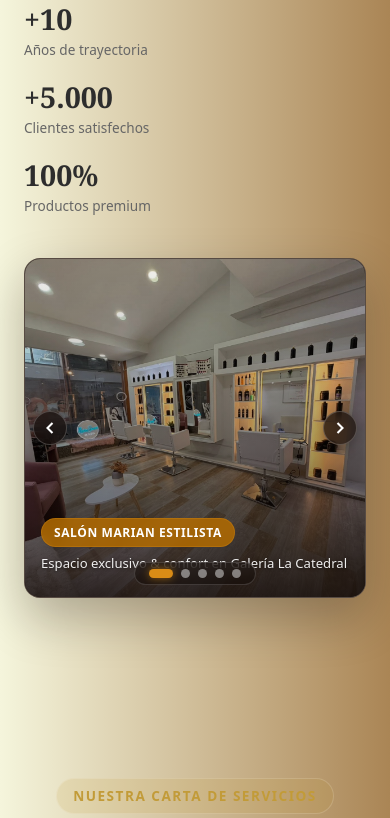
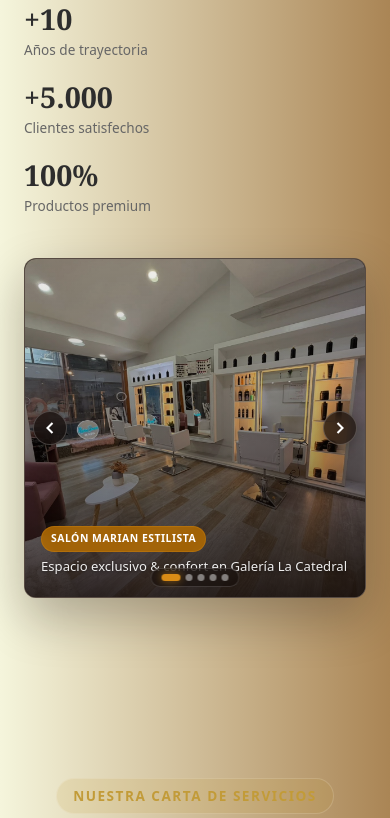
Before and after one commit to PueblaTL/Peluqueria_Marian_Estilista, a PHP site: page /marian-estilista/frontend/index.html in a window 390 px wide. Shown: the part 1031-1849 px from the top of the page. Run offline with PHP 8.4, Linux system fonts and the light colour scheme; data that the repository does not hold is empty; some libraries are stand-ins or nearby versions.

Commit message:
cambios estilo about me + fix responsive carrusel

```diff
--- a/frontend/css/styles.css
+++ b/frontend/css/styles.css
@@ -1672,11 +1672,11 @@ h6 {
 }
 
 .about-experience-badge {
+  background-color: rgba(250, 250, 250, 0.63);
   position: absolute;
   left: 20px;
   bottom: 30px;
   z-index: 5;
-  background: var(--dark-surface);
   color: var(--white);
   padding: 16px 22px;
   border-radius: var(--radius-md);
@@ -3713,6 +3713,7 @@ textarea.form-control {
 /* ==========================================================================
    HERO CAROUSEL — MARIAN ESTILISTA
    ========================================================================== */
+
 .hero-carousel {
   position: relative;
   width: 100%;
@@ -3720,9 +3721,11 @@ textarea.form-control {
   max-height: 72vh;
   border-radius: var(--radius-lg, 16px);
   overflow: hidden;
+
   box-shadow: 0 20px 48px rgba(18, 10, 7, 0.26);
   border: 1px solid rgba(214, 196, 179, 0.35);
   background-color: var(--color-black, #120A07);
+
   user-select: none;
   touch-action: pan-y;
 }
@@ -3735,14 +3738,18 @@ textarea.form-control {
 
 .carousel-slide {
   position: absolute;
-  top: 0;
-  left: 0;
+  inset: 0;
   width: 100%;
   height: 100%;
+
   opacity: 0;
   visibility: hidden;
   transform: scale(1.03);
-  transition: opacity 0.7s cubic-bezier(0.4, 0, 0.2, 1), transform 0.7s cubic-bezier(0.4, 0, 0.2, 1);
+
+  transition:
+    opacity 0.7s cubic-bezier(0.4, 0, 0.2, 1),
+    transform 0.7s cubic-bezier(0.4, 0, 0.2, 1);
+
   z-index: 1;
   will-change: opacity, transform;
 }
@@ -3766,15 +3773,25 @@ textarea.form-control {
   content: "";
   position: absolute;
   inset: 0;
-  background: linear-gradient(180deg, rgba(18, 10, 7, 0.05) 0%, rgba(18, 10, 7, 0.35) 55%, rgba(18, 10, 7, 0.85) 100%);
+
+  background: linear-gradient(180deg,
+      rgba(18, 10, 7, 0.05) 0%,
+      rgba(18, 10, 7, 0.35) 55%,
+      rgba(18, 10, 7, 0.85) 100%);
+
   pointer-events: none;
 }
 
+/* Texto */
 .carousel-caption {
   position: absolute;
-  bottom: 28px;
+
+  /* Reservamos espacio para los dots */
+  bottom: 56px;
+
   left: 24px;
   right: 24px;
+
   z-index: 3;
   color: var(--color-white, #FFFFFF);
   pointer-events: none;
@@ -3782,46 +3799,69 @@ textarea.form-control {
 
 .carousel-tag {
   display: inline-block;
+
   padding: 4px 12px;
+  margin-bottom: 6px;
+
   background: rgba(179, 107, 0, 0.85);
   color: #FFFFFF;
+
   border-radius: 20px;
+  border: 1px solid rgba(217, 140, 22, 0.3);
+
   font-size: 0.75rem;
   font-weight: 600;
   text-transform: uppercase;
   letter-spacing: 0.05em;
-  margin-bottom: 6px;
+
   backdrop-filter: blur(4px);
-  border: 1px solid rgba(217, 140, 22, 0.3);
 }
 
 .carousel-caption p {
   margin: 0;
+
   font-size: 0.98rem;
+  line-height: 1.45;
   font-weight: 400;
+
   color: rgba(255, 255, 255, 0.92);
   text-shadow: 0 1px 3px rgba(0, 0, 0, 0.5);
 }
 
-/* Controles de flecha */
+
+/* ==========================================================================
+   FLECHAS
+   ========================================================================== */
+
 .carousel-arrow {
   position: absolute;
+
   top: 50%;
   transform: translateY(-50%);
+
   width: 44px;
   height: 44px;
+
   border-radius: 50%;
+  border: 1px solid rgba(255, 255, 255, 0.2);
+
   background: rgba(18, 10, 7, 0.65);
   backdrop-filter: blur(8px);
-  border: 1px solid rgba(255, 255, 255, 0.2);
+
   color: var(--color-white, #FFFFFF);
+
   display: flex;
   align-items: center;
   justify-content: center;
+
   cursor: pointer;
+
   z-index: 5;
+
   transition: all 0.25s ease;
+
   padding: 0;
+
   box-shadow: 0 4px 12px rgba(0, 0, 0, 0.25);
 }
 
@@ -3829,7 +3869,9 @@ textarea.form-control {
   background: var(--color-gold, #B36B00);
   border-color: var(--color-gold, #B36B00);
   color: #FFFFFF;
+
   transform: translateY(-50%) scale(1.08);
+
   box-shadow: 0 6px 16px rgba(179, 107, 0, 0.4);
 }
 
@@ -3845,31 +3887,55 @@ textarea.form-control {
   right: 14px;
 }
 
-/* Indicadores / Dots */
+
+/* ==========================================================================
+   DOTS
+   ========================================================================== */
+
 .carousel-dots {
   position: absolute;
-  bottom: 12px;
+
+  /* Separados correctamente del borde */
+  bottom: 14px;
+
   left: 50%;
   transform: translateX(-50%);
+
   display: flex;
   align-items: center;
+  justify-content: center;
+
   gap: 8px;
+
   z-index: 5;
+
   padding: 6px 14px;
+
   background: rgba(18, 10, 7, 0.55);
   backdrop-filter: blur(8px);
+
   border-radius: 20px;
   border: 1px solid rgba(255, 255, 255, 0.15);
+
+  /* Evita que se deformen */
+  white-space: nowrap;
 }
 
 .carousel-dot {
   width: 9px;
   height: 9px;
+
   border-radius: 50%;
+
   background: rgba(255, 255, 255, 0.45);
+
   border: none;
   cursor: pointer;
+
   padding: 0;
+
+  flex-shrink: 0;
+
   transition: all 0.3s cubic-bezier(0.4, 0, 0.2, 1);
 }
 
@@ -3878,11 +3944,15 @@ textarea.form-control {
 }
 
 .carousel-dot.active {
+  width: 24px;
+
+  border-radius: 10px;
+
   background: var(--color-gold-light, #D98C16);
-  width: 24px;
-  border-radius: 10px;
+
   box-shadow: 0 0 8px rgba(217, 140, 22, 0.6);
 }
+
 
 /* ==========================================================================
    MAPA INTERACTIVO (LEAFLET & OPENSTREETMAP) EN CONTACTO
@@ -4111,8 +4181,69 @@ textarea.form-control {
 }
 
 /* ==========================================================================
-   RESPONSIVE PARA COMPONENTES NUEVOS
+   TABLET
    ========================================================================== */
+
+@media (max-width: 768px) {
+
+  .hero-carousel {
+    height: 480px;
+    max-height: none;
+    border-radius: 14px;
+  }
+
+  .carousel-caption {
+    /*
+      Dejamos una zona exclusiva abajo para los dots.
+      Así el texto nunca se superpone.
+    */
+    bottom: 60px;
+
+    left: 18px;
+    right: 18px;
+  }
+
+  .carousel-caption p {
+    font-size: 0.9rem;
+    line-height: 1.4;
+  }
+
+  .carousel-tag {
+    font-size: 0.7rem;
+    padding: 4px 10px;
+  }
+
+  .carousel-arrow {
+    width: 38px;
+    height: 38px;
+  }
+
+  .carousel-prev {
+    left: 10px;
+  }
+
+  .carousel-next {
+    right: 10px;
+  }
+
+  .carousel-dots {
+    bottom: 12px;
+
+    gap: 6px;
+
+    padding: 5px 11px;
+  }
+
+  .carousel-dot {
+    width: 8px;
+    height: 8px;
+  }
+
+  .carousel-dot.active {
+    width: 21px;
+  }
+}
+
 @media (max-width: 768px) {
   .hero-carousel {
     height: 420px;
@@ -4144,6 +4275,71 @@ textarea.form-control {
   }
 }
 
+
+/* ==========================================================================
+   MOBILE
+   ========================================================================== */
+
+@media (max-width: 480px) {
+
+  .hero-carousel {
+    height: 420px;
+    border-radius: 12px;
+  }
+
+  .carousel-caption {
+    /*
+      En mobile damos un poco más de margen
+      porque el texto puede ocupar varias líneas.
+    */
+    bottom: 62px;
+
+    left: 14px;
+    right: 14px;
+  }
+
+  .carousel-caption p {
+    font-size: 0.84rem;
+    line-height: 1.4;
+  }
+
+  .carousel-tag {
+    font-size: 0.65rem;
+    padding: 3px 9px;
+    margin-bottom: 5px;
+  }
+
+  .carousel-arrow {
+    width: 34px;
+    height: 34px;
+  }
+
+  .carousel-prev {
+    left: 8px;
+  }
+
+  .carousel-next {
+    right: 8px;
+  }
+
+  .carousel-dots {
+    bottom: 10px;
+
+    gap: 5px;
+
+    padding: 5px 10px;
+  }
+
+  .carousel-dot {
+    width: 7px;
+    height: 7px;
+  }
+
+  .carousel-dot.active {
+    width: 19px;
+  }
+}
+
 @media (max-width: 480px) {
   .hero-carousel {
     height: 340px;
@@ -4175,11 +4371,57 @@ textarea.form-control {
   .salon-interactive-map {
     height: 280px;
   }
-}
+
+  .signup-page .site-header {
+    display: none;
+  }
+}
+
 /* Academia: inscripción principal y consulta secundaria. */
-.course-cta-box { display: flex; flex-direction: column; align-items: center; gap: 12px; }
-.course-enroll-cta { width: 100%; min-height: 56px; padding: 16px 22px; background: #d6ac86; color: #302116; border: 1px solid #c49870; border-radius: 8px; font-weight: 700; font-size: 1rem; white-space: normal; text-align: center; transition: background .25s ease, transform .25s ease; }
-.course-enroll-cta:hover { background: #c99b71; color: #24180f; transform: translateY(-2px); }
-.course-enroll-cta:focus-visible, .course-whatsapp-cta:focus-visible { outline: 3px solid #60442d; outline-offset: 4px; }
-.course-enroll-cta:disabled { opacity: .7; cursor: default; transform: none; }
-.course-whatsapp-cta { width: 92%; min-height: 44px; padding: 10px 14px; font-size: .85rem; white-space: normal; }
+.course-cta-box {
+  display: flex;
+  flex-direction: column;
+  align-items: center;
+  gap: 12px;
+}
+
+.course-enroll-cta {
+  width: 100%;
+  min-height: 56px;
+  padding: 16px 22px;
+  background: #d6ac86;
+  color: #302116;
+  border: 1px solid #c49870;
+  border-radius: 8px;
+  font-weight: 700;
+  font-size: 1rem;
+  white-space: normal;
+  text-align: center;
+  transition: background .25s ease, transform .25s ease;
+}
+
+.course-enroll-cta:hover {
+  background: #c99b71;
+  color: #24180f;
+  transform: translateY(-2px);
+}
+
+.course-enroll-cta:focus-visible,
+.course-whatsapp-cta:focus-visible {
+  outline: 3px solid #60442d;
+  outline-offset: 4px;
+}
+
+.course-enroll-cta:disabled {
+  opacity: .7;
+  cursor: default;
+  transform: none;
+}
+
+.course-whatsapp-cta {
+  width: 92%;
+  min-height: 44px;
+  padding: 10px 14px;
+  font-size: .85rem;
+  white-space: normal;
+}
```
